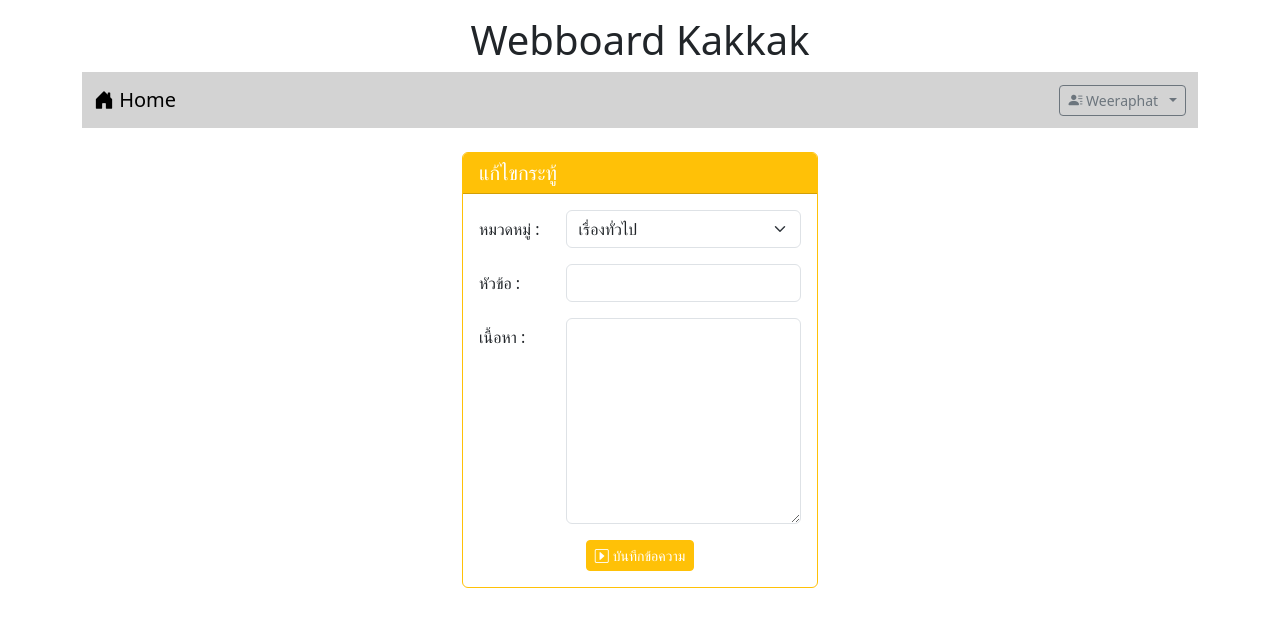
After one commit to Weeraphat-T/Webboard-Kakkak-Wiraphat, a PHP site: page /editpost.php in a window 1280 px wide. The commit adds this page. Shown: the top 627 px of the page. Run offline with PHP 8.4, Linux system fonts and the light colour scheme; a user stored in the database is signed in; data comes from the database, SQL or seed files in the repository.

Commit message:
11-10-2024
;)

```diff
--- a/delete.php
+++ b/delete.php
@@ -1,6 +1,6 @@
 <?php
 session_start();
-if (isset($_SESSION['id']) && $_SESSION['role'] == "a") {
+if (isset($_SESSION['id'])) {
     $conn = new PDO("mysql:host=localhost;dbname=webboard;charset=utf8","root","");
     $sql = "DELETE FROM post WHERE id = $_GET[id]";
     $conn -> exec($sql);
--- /dev/null
+++ b/editpost.php
@@ -0,0 +1,69 @@
+<?php
+session_start();
+if (!isset($_SESSION['id']))
+    header("location:index.php");
+?>
+<!DOCTYPE html>
+<html lang="en">
+<head>
+    <meta charset="UTF-8">
+    <meta name="viewport" content="width=device-width, initial-scale=1.0">
+    <title>Login</title>
+    <link href="https://cdn.jsdelivr.net/npm/bootstrap@5.3.3/dist/css/bootstrap.min.css" rel="stylesheet" integrity="sha384-QWTKZyjpPEjISv5WaRU9OFeRpok6YctnYmDr5pNlyT2bRjXh0JMhjY6hW+ALEwIH" crossorigin="anonymous">
+    <script src="https://cdn.jsdelivr.net/npm/bootstrap@5.3.3/dist/js/bootstrap.bundle.min.js" integrity="sha384-YvpcrYf0tY3lHB60NNkmXc5s9fDVZLESaAA55NDzOxhy9GkcIdslK1eN7N6jIeHz" crossorigin="anonymous"></script>
+    <link rel="stylesheet" href="https://cdn.jsdelivr.net/npm/bootstrap-icons@1.11.3/font/bootstrap-icons.min.css">
+</head>
+<body>
+    <div class="container-lg">
+    <h1 style="text-align: center;" class="mt-3">Webboard Kakkak</h1>
+    <?php include "nav.php" ?>
+    <div class="row mt-4">
+        <div class="col-sm-8 col-md-6 col-lg-4 mx-auto">
+            <div class="card border-warning">
+            <h5 class="card-header bg-warning text-white">แก้ไขกระทู้</h5>
+                <div class="card-body">
+                <form action="register_save.php" method="post">
+                <div class="row mb-3">
+                            <label class="col-lg-3 col-form-label">หมวดหมู่ :</label>
+                            <div class="col-lg-9">
+                                <select name="category" class="form-select">
+                                    <?php
+                                        $conn = new PDO("mysql:host=localhost;dbname=webboard;charset=utf8","root","");
+                                        $sql = "SELECT * FROM category";
+                                        foreach($conn->query($sql) as $row){
+                                            echo "<option value=".$row['id'].">".$row['name']."</option>";
+                                        }
+                                        $conn = null;
+                                    ?>
+                                </select>
+                            </div>
+                        </div>
+                        <div class="row mb-3">
+                            <label class="col-lg-3 col-form-label">หัวข้อ :</label>
+                            <div class="col-lg-9">
+                                <input type="text" name="topic" class="form-control" require>
+                            </div>
+                        </div>
+                        <div class="row mb-3">
+                            <label class="col-lg-3 col-form-label">เนื้อหา :</label>
+                            <div class="col-lg-9">
+                                <textarea class="form-control" name="comment" rows="8" require></textarea>
+                            </div>
+                        </div>
+                        <div class="row">
+                            <div class="col-lg-12">
+                                <center>
+                                    <button type="submit" class="btn btn-warning btn-sm text-white">
+                                        <i class="bi bi-caret-right-square me-1"></i>บันทึกข้อความ
+                                    </button>
+                                </center>
+                            </div>
+                        </div>
+                </form>
+                </div>
+            </div>
+        </div>
+    </div>
+    </div>
+</body>
+</html>
```
Also changed, not shown: index.php (+14 -2 lines).
